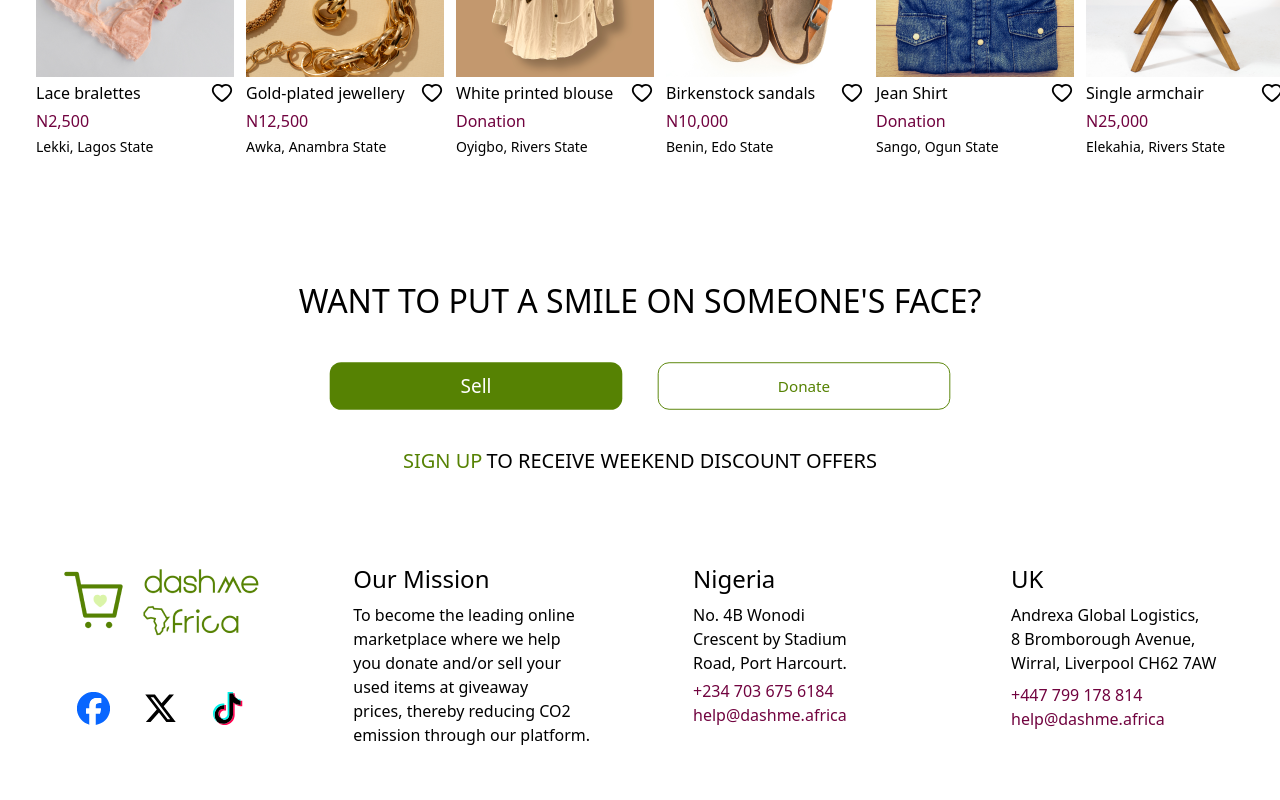
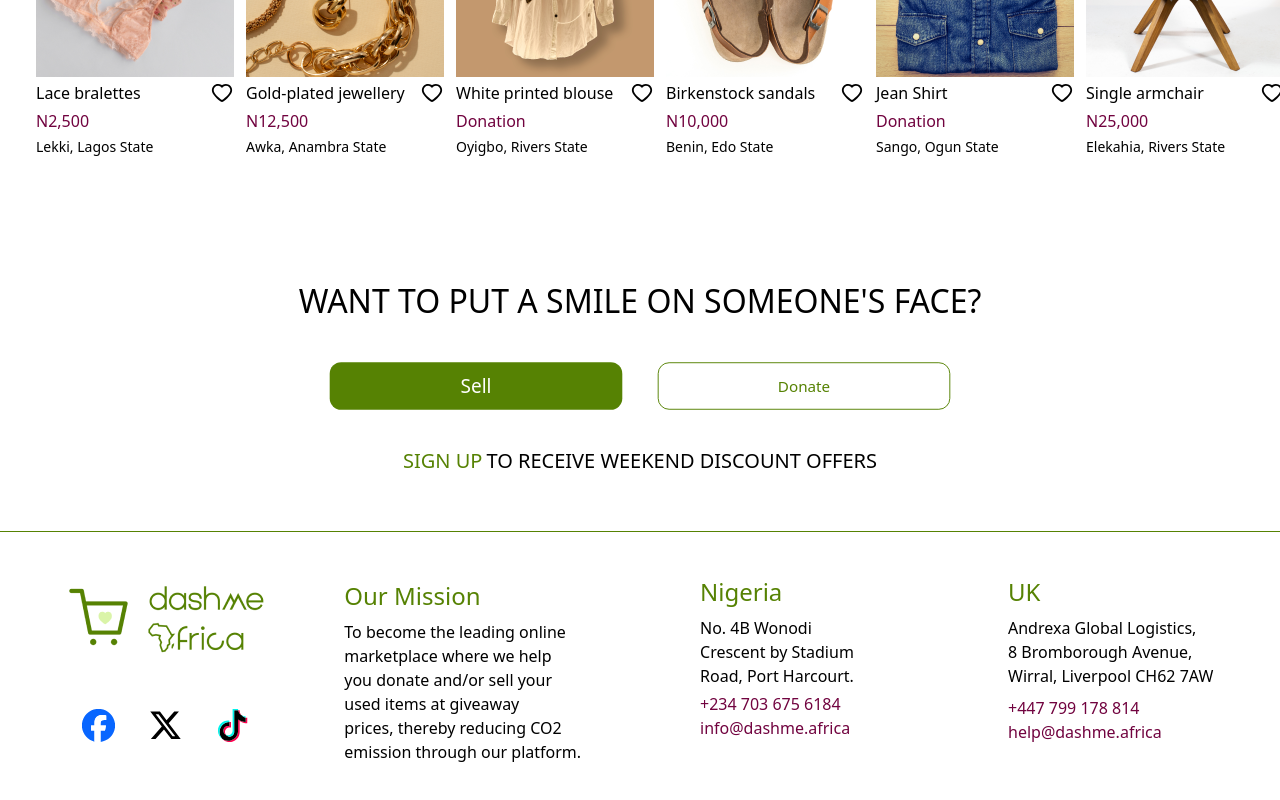
Before and after one commit to your-expert-tech-guide/dashmeafrica, a React (Vite) app: page / in a window 1280 px wide. Shown: the part 2497-3297 px from the top of the page. Built offline with nearby package versions, Linux system fonts and the light colour scheme.

Commit message:
updated footer

```diff
--- a/src/components/Footer/Footer.jsx
+++ b/src/components/Footer/Footer.jsx
@@ -10,7 +10,7 @@ const Footer = () => {
 
   return (
     <div className="mt-20">
-      <div className="flex flex-col items-center gap-5 sm:gap-9">
+      <div className="flex flex-col items-center gap-5 sm:gap-9 pb-14">
         <p className="sm:text-[1.5rem] lg:text-[2rem] font-medium">
           {t("WANT TO PUT A SMILE ON SOMEONE'S FACE?")}
         </p>
@@ -34,8 +34,8 @@ const Footer = () => {
         </div>
       </div>
       {/* Main Footer start */}
-      <div className="flex justify-around pt-5 pb-10 sm:pt-14 sm:py-10 ">
-        <div className="flex flex-col-reverse lg:flex-row lg:justify-around lg:w-[50%] ml-2">
+      <div className="flex justify-around pt-5 pb-10 sm:pt-1 sm:py-10 gap-2 sm:border-t border-[#568203]">
+        <div className="flex flex-col-reverse lg:flex-row lg:justify-around lg:w-[50%] ml-2 border border-[#568203] p-3 rounded-xl sm:border-none">
           <div className="flex flex-col items-center">
             <img
               src={DashMe}
@@ -61,7 +61,7 @@ const Footer = () => {
             </div>
           </div>
           <div className="mt-8">
-            <p className="text-lg sm:text-2xl font-medium">
+            <p className="text-[#568203] text-lg sm:text-2xl font-medium">
               {t("Our Mission")}
             </p>
             <p className="w-[150px] sm:w-[250px] text-balance mt-2 text-sm sm:text-base">
@@ -71,9 +71,11 @@ const Footer = () => {
             </p>
           </div>
         </div>
-        <div className="flex flex-col lg:flex-row lg:justify-around lg:w-[50%] justify-center">
+        <div className="flex flex-col lg:flex-row lg:justify-around lg:w-[50%] justify-center border border-[#568203] p-2 rounded-xl sm:border-none">
           <div className="mt-8">
-            <p className="text-lg sm:text-2xl font-medium">{t("Nigeria")}</p>
+            <p className="text-[#568203] text-lg sm:text-2xl font-medium">
+              {t("Nigeria")}
+            </p>
             <p className="w-[175px] sm:w-[220px] text-balance mt-2 text-sm sm:text-base">
               {t("No. 4B Wonodi Crescent by Stadium Road, Port Harcourt.")}
             </p>
@@ -81,11 +83,13 @@ const Footer = () => {
               +234 703 675 6184
             </p>
             <p className="text-[#71033F] text-sm sm:text-base">
-              help@dashme.africa
+              info@dashme.africa
             </p>
           </div>
           <div className="mt-8">
-            <p className="text-lg sm:text-2xl font-medium">{t("UK")}</p>
+            <p className="text-[#568203] text-lg sm:text-2xl font-medium">
+              {t("UK")}
+            </p>
             <p className="w-[170px] sm:w-[220px] text-balance mt-2 text-sm sm:text-base">
               {t(
                 "Andrexa Global Logistics, 8 Bromborough Avenue, Wirral, Liverpool CH62 7AW"
```
